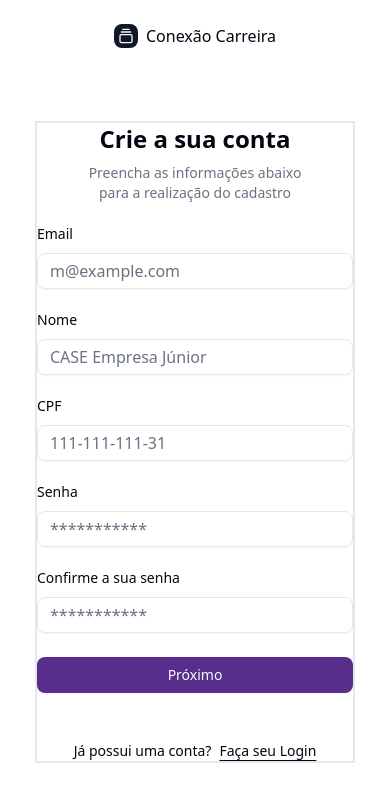
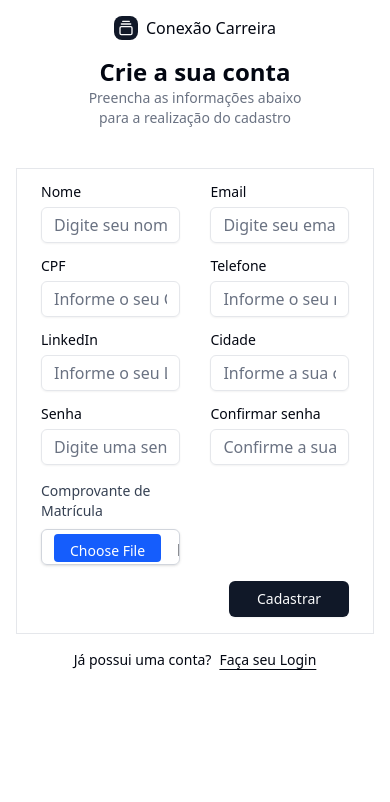
Before and after one commit to SistemasCaseej/conexao-carreira, a Next.js app: page /candidate-registration in a window 390 px wide. Shown: the top 802 px of the page. Built offline with nearby package versions, Linux system fonts and the light colour scheme; no server answers.

Commit message:
feat: funcionalidade de login

```diff
--- a/src/app/(private)/api/users/route.js
+++ b/src/app/(private)/api/users/route.js
@@ -1,21 +1,58 @@
 //O controlador(Controller) é a parte do sistema que recebe as entradas do usuário (geralmente ações ou comandos)
 
-import { NextRequest, NextResponse } from 'next/server'
-import { getAll } from "@/src/repositories/userRepository";
+import { NextResponse } from 'next/server'
+import { getAllUsers, createUser, createUserSchema } from "@/services/userService";
 
 
 // Rota GET para listar todos os usuários
 export async function GET(req) {
 
     // Chama o controller para obter todos os usuários
-    const users = await getAll();
+    const users = await getAllUsers();
 
     // Retorna a lista de usuários no formato JSON
     return NextResponse.json(users)
 }
 
+export async function POST(req) {
+    try {
+        const body = await req.json();
+        const {email, password} = body;
 
-export async function POST(req) {
+        const validation = createUserSchema.safeParse({email, password});
 
-    console.log(req.body)
+        if (!validation.success) {
+            const formattedErrors = validation.error.format();
+            return NextResponse.json(
+                {
+                    success: false,
+                    message: "Dados inválidos",
+                    errors: formattedErrors,
+                },
+                {status: 400}
+            );
+        }
+
+        const userId = await createUser(email, password);
+
+        return NextResponse.json(
+            {
+                success: true,
+                message: "Conta criada com sucesso",
+                data: {userId},
+            },
+            {status: 201}
+        );
+    } catch (error) {
+        console.error("Erro ao criar conta:", error);
+
+        return NextResponse.json(
+            {
+                success: false,
+                message: "Erro interno ao criar conta",
+                error: error?.message || "Erro desconhecido",
+            },
+            {status: 500}
+        );
+    }
 }
--- a/src/app/(public)/candidate-registration/actions/users.js
+++ b/src/app/(public)/candidate-registration/actions/users.js
@@ -3,16 +3,16 @@
 import { createUserWithEmailAndPassword } from "firebase/auth";
 import { auth } from "@/firebase/config"
 
-export async function createUser(formData) {
+export async function approveUser(formData) {
     const email = formData.get("email")
     const password = formData.get("password");
 
     try {
+
         const userCredential = await createUserWithEmailAndPassword(auth, email, password);
-
         const user = userCredential.user;
 
-        console.log('Usuário criado com sucesso:', email, password);
+        console.log('Usuário criado com sucesso:', user);
     }catch (error) {
         console.error('Erro ao criar usuário:', error.code, error.message);
 
--- a/src/app/(public)/candidate-registration/page.jsx
+++ b/src/app/(public)/candidate-registration/page.jsx
@@ -1,19 +1,11 @@
 import {RegisterForm} from "@/components/register-form";
 import { GalleryVerticalEnd } from "lucide-react"
-import {LoginForm} from "@/components/login-form";
 
 
 export default function RegisterPage(){
     return (
-        <div className="grid min-h-svh lg:grid-cols-2">
-            <div className="bg-muted relative hidden lg:block">
-                <img
-                    src="/placeholder.svg"
-                    alt="Image"
-                    className="absolute inset-0 h-full w-full object-cover dark:brightness-[0.2] dark:grayscale"
-                />
-            </div>
-            <div className="flex flex-col gap-4 p-6 md:p-10">
+        <div className="grid min-h-svh lg:grid-cols-1">
+            <div className="flex flex-col gap-4 p-4 md:p-10">
                 <div className="flex justify-center gap-2 md:justify-start">
                     <a href="#" className="flex items-center gap-2 font-medium">
                         <div className="bg-primary text-primary-foreground flex size-6 items-center justify-center rounded-md">
@@ -22,8 +14,8 @@ export default function RegisterPage(){
                         Conexão Carreira
                     </a>
                 </div>
-                <div className="flex flex-1 items-center justify-center">
-                    <div className="w-full max-w-xs">
+                <div className="flex flex-1 justify-center">
+                    <div className="w-full max-w-[820px]">
                         <RegisterForm />
                     </div>
                 </div>
--- a/src/components/register-form.jsx
+++ b/src/components/register-form.jsx
@@ -1,50 +1,127 @@
+'use client'
+
 import { Button } from "@/components/ui/button"
 import { Input } from "@/components/ui/input"
 import { Label } from "@/components/ui/label"
-import {createUser} from "@/app/(public)/candidate-registration/actions/users";
 import Link from "next/link";
 import Form from "next/form";
+import {useState} from "react";
 
 export function RegisterForm() {
 
+    const [userData, setUserData] = useState({
+        name: "",
+        email: "",
+        cpf: "",
+        phoneNumber: "",
+        linkedIn: "",
+        city: "",
+        password: "",
+        confirmPassword: "",
+    })
+
+    function handleChange(e) {
+        setUserData({...userData, [e.target.name]: e.target.value})
+    }
+
+    async function handleSubmit(e) {
+        e.preventDefault();
+
+        try {
+            const res = await fetch("/api/users", {
+                method: "POST",
+                headers: { "Content-Type": "application/json" },
+                body: JSON.stringify(userData),
+            })
+
+            const result = await res.json()
+
+        } catch (err) {
+            console.error(err)
+        }
+    }
+
     return(
-        <Form action={createUser} className="flex flex-col gap-6 border-2">
+        <section>
+            <div className="flex flex-col items-center text-center">
+                <h1 className="text-2xl font-bold text-center">Crie a sua conta</h1>
+                <p className="text-gray-500 text-sm text-balance dark:text-gray-400">Preencha as informações abaixo para a realização do cadastro</p>
+            </div>
 
-                <div className="flex flex-col items-center gap-2 text-center">
-                    <h1 className="text-2xl font-bold">Crie a sua conta</h1>
-                    <p className="text-gray-500 text-sm text-balance dark:text-gray-400">Preencha as informações abaixo para a realização do cadastro</p>
-                </div>
-                <div className="grid gap-6">
-                    <div className="grid gap-3">
-                        <Label htmlFor="email">Email</Label>
-                        <Input id="email" type="email" name="email" placeholder="m@example.com" required />
+            <Form onSubmit={handleSubmit} className="flex flex-col gap-6 border-1 px-6 py-4 w-full mt-10">
+                <div className="flex flex-col">
+                    <div className="flex flex-row flex-wrap justify-between items-center gap-2">
+                        <div className="w-[45%]">
+                            <Label htmlFor="name">Nome</Label>
+                            <Input id="name" type="text" name="name" className="mt-2 rounded-sm" value={userData.name} onChange={handleChange} placeholder="Digite seu nome completo" required />
+                        </div>
+                        <div className="w-[45%]">
+                            <Label htmlFor="email">Email</Label>
+                            <Input id="email" type="email" name="email" className="mt-2 rounded-sm" value={userData.email} onChange={handleChange} placeholder="Digite seu email" required />
+                        </div>
                     </div>
-                    <div className="grid gap-3">
-                        <Label htmlFor="name">Nome</Label>
-                        <Input id="name" type="name" name="name" placeholder="CASE Empresa Júnior" required />
+                    <div className="flex flex-row flex-wrap justify-between items-center gap-2 mt-4">
+                        <div className="w-[45%]">
+                            <Label htmlFor="cpf">CPF</Label>
+                            <Input id="cpf" type="text" name="cpf" className="mt-2 rounded-sm" value={userData.cpf} onChange={handleChange} placeholder="Informe o seu CPF" required />
+                        </div>
+                        <div className="w-[45%]">
+                            <Label htmlFor="phoneNumber">Telefone</Label>
+                            <Input id="phoneNumber" type="tel" name="phoneNumber" className="mt-2 rounded-sm" value={userData.phoneNumber} onChange={handleChange} placeholder="Informe o seu número" required />
+                        </div>
                     </div>
-                    <div className="grid gap-3">
-                        <Label htmlFor="cpf">CPF</Label>
-                        <Input id="cpf" type="cpf" name="cpf" placeholder="111-111-111-31" required />
+                    <div className="flex flex-row flex-wrap justify-between items-center gap-2 mt-4">
+                        <div className="w-[45%]">
+                            <Label htmlFor="linkedIn">LinkedIn</Label>
+                            <Input id="linkedIn" type="text" name="linkedIn" className="mt-2 rounded-sm" value={userData.linkedIn} onChange={handleChange} placeholder="Informe o seu LinkedIn" required />
+                        </div>
+                        <div className="w-[45%]">
+                            <Label htmlFor="city">Cidade</Label>
+                            <Input id="city" type="text" name="city" className="mt-2 rounded-sm" value={userData.city} onChange={handleChange} placeholder="Informe a sua cidade" required />
+                        </div>
                     </div>
-                    <div className="grid gap-3">
-                        <Label htmlFor="password">Senha</Label>
-                        <Input id="password" type="password" name="password" placeholder="***********" required />
+                    <div className="flex flex-row flex-wrap justify-between items-center gap-2 mt-4">
+                        <div className="w-[45%]">
+                            <Label htmlFor="password">Senha</Label>
+                            <Input id="password" type="password" name="password" className="mt-2 rounded-sm" value={userData.password} onChange={handleChange} placeholder="Digite uma senha segura" required />
+                        </div>
+                        <div className="w-[45%]">
+                            <Label htmlFor="confirmPassword">Confirmar senha</Label>
+                            <Input id="confirmPassword" type="password" name="confirmPassword" className="mt-2 rounded-sm" value={userData.confirmPassword} onChange={handleChange} placeholder="Confirme a sua senha" required />
+                        </div>
                     </div>
-                    <div className="grid gap-3">
-                        <Label htmlFor="password">Confirme a sua senha</Label>
-                        <Input id="confirm-password" type="confirm-password" name="confir-password" placeholder="***********" required />
+                    <div className="flex flex-row flex-wrap justify-between items-center gap-2 mt-4">
+                        <div className="w-[45%]">
+                            <Label htmlFor="enrollmentProof" className="block text-sm font-medium text-gray-700">
+                                Comprovante de Matrícula
+                            </Label>
+                            <Input
+                                id="enrollmentProof"
+                                name="enrollmentProof"
+                                type="file"
+                                accept=".pdf,.jpg,.jpeg,.png"
+                                className="mt-2 rounded-sm border border-gray-300 shadow-sm
+                                     file:mr-4 file:py-2 file:px-4
+                                     file:border-0
+                                     file:rounded
+                                     file:bg-blue-600 file:text-white
+                                     file:text-sm file:font-medium
+                                     file:leading-tight
+                                     hover:file:bg-blue-700"
+                            />
+
+                        </div>
                     </div>
-                    <div className="grid">
-                        <Button type="" className="bg-[#582e8c]">Próximo</Button>
-                    </div>
-                    <div
-                        className="relative text-center text-sm after:absolute dark:after:border-gray-800">
+                    <div className="mt-4 w-full flex justify-end">
+                        <Button className="rounded-sm cursor-pointer w-[120px]">Cadastrar</Button>
+
                     </div>
                 </div>
-                <div className="text-center text-sm"> Já possui uma conta?
-                    <Link href="/candidate-login" className="underline underline-offset-4 ml-2 text-left">Faça seu Login</Link>
-                </div>
             </Form>
+            <div className="text-center text-sm mt-4"> Já possui uma conta?
+                <Link href="/candidate-login" className="underline underline-offset-4 ml-2 text-left">Faça seu Login</Link>
+            </div>
+
+        </section>
     )
 }
--- a/src/services/userService.js
+++ b/src/services/userService.js
@@ -2,8 +2,32 @@
 //O serviço implementa a lógica de negócios. Ele interage com o repositório para buscar, criar ou modificar dados.
 
 import * as userRepository from "../repositories/userRepository";
+import { z } from "zod";
+import {NextResponse} from "next/server";
 
 //Exemplo - Função para recuperar todos os usuários
 export async function getAllUsers(){
     return await userRepository.getAll()
 }
+
+//User
+
+export const createUserSchema = z.object({
+    email: z.string()
+        .email("Email inválido")
+        .nonempty("O email é obrigatório"),
+    password: z.string()
+        .min(6, "Senha deve ter no mínimo 6 caracteres")
+        .nonempty("A senha é obrigatório")
+})
+
+export async function createUser(email, password){
+
+    try {
+        return await userRepository.createUser(email, password);
+    }catch (error) {
+        console.log("Erro no service ao criar possível usuário")
+        throw new Error("Erro ao criar usuário")
+    }
+
+}
```
Also changed, not shown: src/repositories/userRepository.js (+20 -0 lines).
